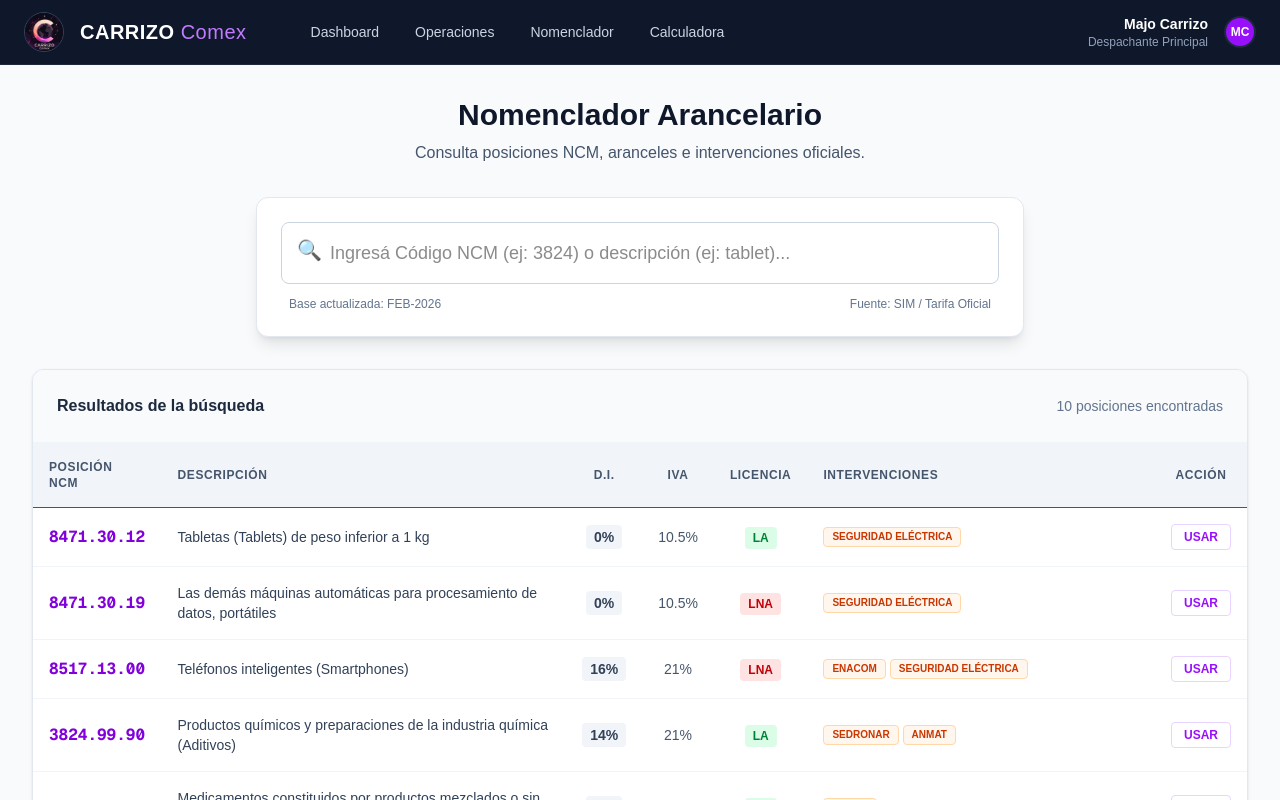
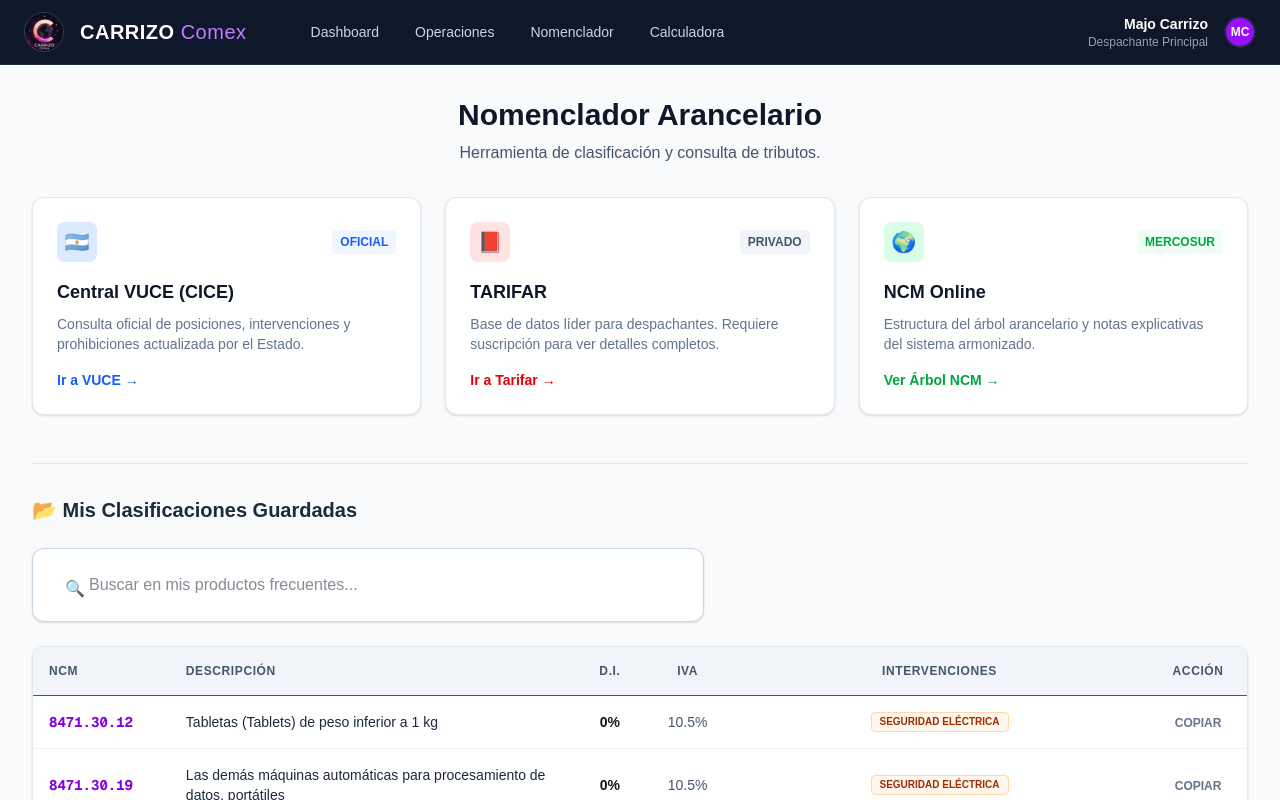
Before and after one commit to mariajcarrizo-commits/carrizo-comex, a Next.js app: page /nomenclador in a window 1280 px wide. Shown: the top 800 px of the page. Built offline with nearby package versions, Linux system fonts and the light colour scheme.

Commit message:
Nomenclador externo

```diff
--- a/app/nomenclador/page.tsx
+++ b/app/nomenclador/page.tsx
@@ -7,7 +7,7 @@ import { ncmComunes } from '../data/ncm'
 export default function Nomenclador() {
   const [busqueda, setBusqueda] = useState('')
 
-  // Lógica de filtrado
+  // Lógica de filtrado interno
   const resultados = ncmComunes.filter(item =>
     item.codigo.includes(busqueda) ||
     item.descripcion.toLowerCase().includes(busqueda.toLowerCase())
@@ -22,101 +22,132 @@ export default function Nomenclador() {
           <div className="mb-8 text-center">
             <h1 className="text-3xl font-bold text-slate-900 mb-2">Nomenclador Arancelario</h1>
             <p className="text-slate-600">
-                Consulta posiciones NCM, aranceles e intervenciones oficiales.
+                Herramienta de clasificación y consulta de tributos.
             </p>
           </div>
 
-          {/* BUSCADOR GRANDE */}
-          <div className="bg-white p-6 rounded-xl shadow-lg border border-slate-200 mb-8 max-w-3xl mx-auto">
+          {/* --- SECCIÓN 1: ACCESOS DIRECTOS A FUENTES OFICIALES (NUEVO) --- */}
+          <div className="grid grid-cols-1 md:grid-cols-3 gap-6 mb-12">
+
+              {/* TARJETA 1: VUCE / CICE (Oficial y Gratuito) */}
+              <a
+                href="https://www.vuce.gob.ar/central-informacion-cice"
+                target="_blank"
+                rel="noopener noreferrer"
+                className="bg-white p-6 rounded-xl shadow-sm border border-slate-200 hover:shadow-md hover:border-blue-400 transition-all group"
+              >
+                  <div className="flex items-center justify-between mb-4">
+                      <div className="h-10 w-10 bg-blue-100 rounded-lg flex items-center justify-center text-xl">🇦🇷</div>
+                      <span className="text-xs font-bold text-blue-600 bg-blue-50 px-2 py-1 rounded">OFICIAL</span>
+                  </div>
+                  <h3 className="font-bold text-slate-900 text-lg group-hover:text-blue-700">Central VUCE (CICE)</h3>
+                  <p className="text-sm text-slate-500 mt-2">
+                      Consulta oficial de posiciones, intervenciones y prohibiciones actualizada por el Estado.
+                  </p>
+                  <div className="mt-4 text-sm font-bold text-blue-600 flex items-center gap-1">
+                      Ir a VUCE →
+                  </div>
+              </a>
+
+              {/* TARJETA 2: TARIFAR (El estándar de la industria) */}
+              <a
+                href="https://www.tarifar.com/"
+                target="_blank"
+                rel="noopener noreferrer"
+                className="bg-white p-6 rounded-xl shadow-sm border border-slate-200 hover:shadow-md hover:border-red-400 transition-all group"
+              >
+                  <div className="flex items-center justify-between mb-4">
+                      <div className="h-10 w-10 bg-red-100 rounded-lg flex items-center justify-center text-xl">📕</div>
+                      <span className="text-xs font-bold text-slate-600 bg-slate-100 px-2 py-1 rounded">PRIVADO</span>
+                  </div>
+                  <h3 className="font-bold text-slate-900 text-lg group-hover:text-red-700">TARIFAR</h3>
+                  <p className="text-sm text-slate-500 mt-2">
+                      Base de datos líder para despachantes. Requiere suscripción para ver detalles completos.
+                  </p>
+                  <div className="mt-4 text-sm font-bold text-red-600 flex items-center gap-1">
+                      Ir a Tarifar →
+                  </div>
+              </a>
+
+              {/* TARJETA 3: NOMENCLADOR COMÚN MERCOSUR (Info técnica) */}
+              <a
+                href="https://www.afip.gob.ar/nomenclador/"
+                target="_blank"
+                rel="noopener noreferrer"
+                className="bg-white p-6 rounded-xl shadow-sm border border-slate-200 hover:shadow-md hover:border-green-400 transition-all group"
+              >
+                  <div className="flex items-center justify-between mb-4">
+                      <div className="h-10 w-10 bg-green-100 rounded-lg flex items-center justify-center text-xl">🌍</div>
+                      <span className="text-xs font-bold text-green-600 bg-green-50 px-2 py-1 rounded">MERCOSUR</span>
+                  </div>
+                  <h3 className="font-bold text-slate-900 text-lg group-hover:text-green-700">NCM Online</h3>
+                  <p className="text-sm text-slate-500 mt-2">
+                      Estructura del árbol arancelario y notas explicativas del sistema armonizado.
+                  </p>
+                  <div className="mt-4 text-sm font-bold text-green-600 flex items-center gap-1">
+                      Ver Árbol NCM →
+                  </div>
+              </a>
+          </div>
+
+          {/* --- SECCIÓN 2: TUS APUNTES INTERNOS (El buscador que ya tenías) --- */}
+          <div className="border-t border-slate-200 pt-8">
+            <h2 className="text-xl font-bold text-slate-800 mb-6">📂 Mis Clasificaciones Guardadas</h2>
+
+            {/* BUSCADOR */}
+            <div className="bg-white p-4 rounded-xl shadow-sm border border-slate-300 mb-6 max-w-2xl">
                 <div className="relative">
-                <span className="absolute left-4 top-3.5 text-slate-400 text-xl">🔍</span>
+                    <span className="absolute left-4 top-3 text-slate-400">🔍</span>
                     <input
                         type="text"
-                    placeholder="Ingresá Código NCM (ej: 3824) o descripción (ej: tablet)..."
-                    className="w-full pl-12 pr-4 py-4 rounded-lg border border-slate-300 focus:ring-2 focus:ring-purple-600 focus:border-transparent text-lg outline-none"
+                        placeholder="Buscar en mis productos frecuentes..."
+                        className="w-full pl-10 pr-4 py-2 rounded-lg border-none focus:ring-0 text-slate-900 outline-none"
                         value={busqueda}
                         onChange={(e) => setBusqueda(e.target.value)}
                     />
                 </div>
-            <div className="mt-3 text-xs text-slate-500 flex justify-between px-2">
-                <span>Base actualizada: FEB-2026</span>
-                <span>Fuente: SIM / Tarifa Oficial</span>
-            </div>
             </div>
 
-          {/* TABLA DE RESULTADOS */}
+            {/* TABLA INTERNA */}
             <div className="bg-white rounded-xl shadow-sm border border-slate-200 overflow-hidden">
-            <div className="p-6 border-b border-slate-100 bg-slate-50 flex justify-between items-center">
-                <h2 className="font-bold text-slate-800">Resultados de la búsqueda</h2>
-                <span className="text-sm text-slate-500">{resultados.length} posiciones encontradas</span>
-            </div>
-
-            <div className="overflow-x-auto">
                 <table className="w-full text-left border-collapse">
                     <thead>
                         <tr className="bg-slate-100 text-slate-600 text-xs uppercase tracking-wider">
-                            <th className="p-4 font-bold border-b">Posición NCM</th>
+                            <th className="p-4 font-bold border-b">NCM</th>
                             <th className="p-4 font-bold border-b w-1/3">Descripción</th>
                             <th className="p-4 font-bold border-b text-center">D.I.</th>
                             <th className="p-4 font-bold border-b text-center">IVA</th>
-                            <th className="p-4 font-bold border-b text-center">Licencia</th>
-                            <th className="p-4 font-bold border-b">Intervenciones</th>
+                            <th className="p-4 font-bold border-b text-center">Intervenciones</th>
                             <th className="p-4 font-bold border-b text-center">Acción</th>
                         </tr>
                     </thead>
                     <tbody className="divide-y divide-slate-100 text-sm">
                         {resultados.length > 0 ? (
                             resultados.map((item, idx) => (
-                                <tr key={idx} className="hover:bg-purple-50 transition-colors group">
-                                    <td className="p-4 font-mono font-bold text-purple-700 text-base">
-                                        {item.codigo}
-                                    </td>
-                                    <td className="p-4 text-slate-700 font-medium">
-                                        {item.descripcion}
-                                    </td>
+                                <tr key={idx} className="hover:bg-slate-50 transition-colors">
+                                    <td className="p-4 font-mono font-bold text-purple-700">{item.codigo}</td>
+                                    <td className="p-4 text-slate-800 font-medium">{item.descripcion}</td>
+                                    <td className="p-4 text-center font-bold">{item.di}</td>
+                                    <td className="p-4 text-center text-slate-600">{item.iva}</td>
                                     <td className="p-4 text-center">
-                                        <span className="bg-slate-100 px-2 py-1 rounded text-slate-700 font-bold">{item.di}</span>
-                                    </td>
-                                    <td className="p-4 text-center text-slate-600">
-                                        {item.iva}
-                                    </td>
-                                    <td className="p-4 text-center">
-                                        <span className={`px-2 py-1 rounded text-xs font-bold ${
-                                            item.licencia === 'LNA'
-                                            ? 'bg-red-100 text-red-700'
-                                            : 'bg-green-100 text-green-700'
-                                        }`}>
-                                            {item.licencia}
-                                        </span>
-                                    </td>
-                                    <td className="p-4">
-                                        <div className="flex flex-wrap gap-1">
+                                        <div className="flex flex-wrap justify-center gap-1">
                                             {item.intervenciones?.map((inter, i) => (
-                                                <span key={i} className="px-2 py-0.5 bg-orange-50 text-orange-700 border border-orange-200 rounded text-[10px] uppercase font-semibold">
+                                                <span key={i} className="px-2 py-0.5 bg-orange-50 text-orange-800 border border-orange-200 rounded text-[10px] uppercase font-bold">
                                                     {inter}
                                                 </span>
                                             ))}
-                                            {!item.intervenciones && <span className="text-slate-400">-</span>}
+                                            {!item.intervenciones && <span className="text-slate-300">-</span>}
                                         </div>
                                     </td>
                                     <td className="p-4 text-center">
-                                        <button
-                                            onClick={() => alert(`Simulación: Copiado NCM ${item.codigo}`)}
-                                            className="text-purple-600 hover:text-purple-800 font-bold text-xs border border-purple-200 hover:bg-purple-100 px-3 py-1 rounded transition-all"
-                                        >
-                                            USAR
+                                        <button onClick={() => alert(`NCM ${item.codigo} copiado al portapapeles`)} className="text-slate-500 hover:text-purple-600 font-bold text-xs">
+                                            COPIAR
                                         </button>
                                     </td>
                                 </tr>
                             ))
                         ) : (
-                            <tr>
-                                <td colSpan={7} className="p-12 text-center text-slate-400">
-                                    <div className="text-4xl mb-2">🤔</div>
-                                    <p>No encontramos resultados para "{busqueda}"</p>
-                                    <p className="text-xs mt-2">Probá buscando por código (4 dígitos) o palabras clave.</p>
-                                </td>
-                            </tr>
+                            <tr><td colSpan={6} className="p-8 text-center text-slate-400 italic">Sin resultados internos. Probá en los botones externos de arriba.</td></tr>
                         )}
                     </tbody>
                 </table>
```
Lines whose indentation alone changed are shown as unchanged.
